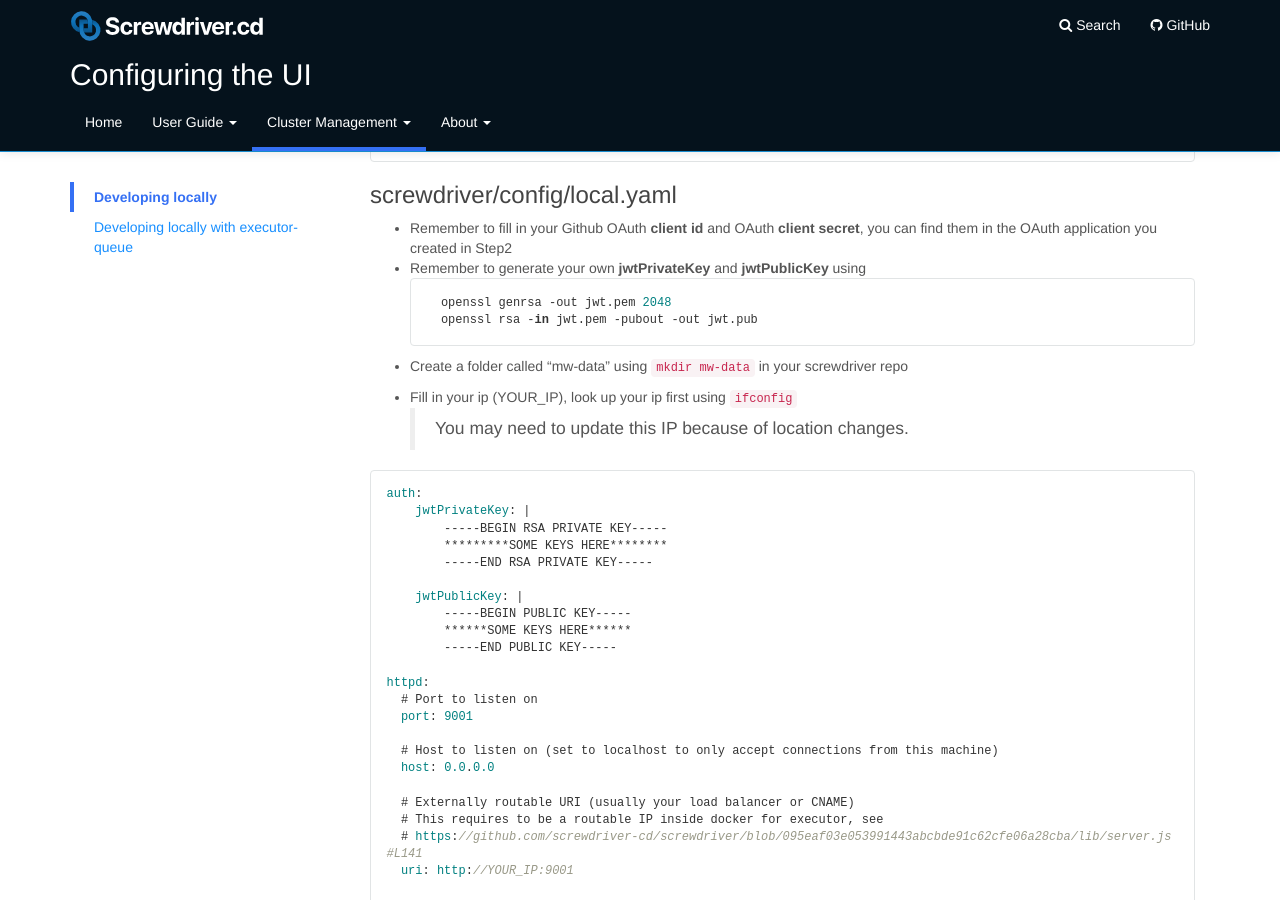
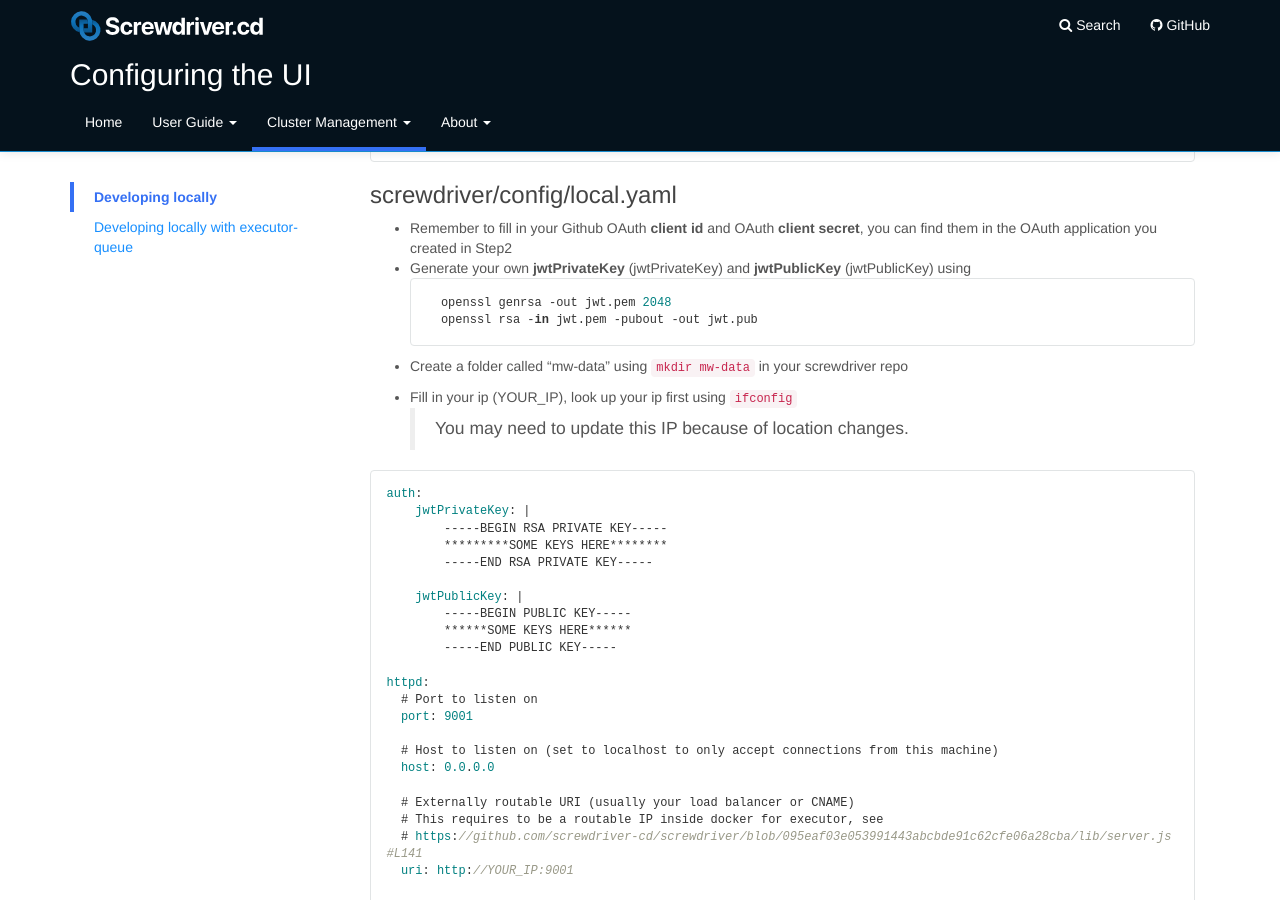
Before and after one commit to screwdriver-cd/guide, a Jekyll site: the page built from docs/cluster-management/developing-locally.md, in a window 1280 px wide and 900 px high, scrolled down 2009 px. Built offline with Jekyll 4.4.1, drawn with Linux system fonts in a browser that asks for light colours.

Commit message:
Update docs/cluster-management/developing-locally.md
Co-Authored-By: Tiffany K <tiffanykyi@gmail.com>

````diff
--- a/docs/cluster-management/developing-locally.md
+++ b/docs/cluster-management/developing-locally.md
@@ -65,7 +65,7 @@ module.exports = {
 
 ### screwdriver/config/local.yaml
 * Remember to fill in your Github OAuth **client id** and OAuth **client secret**, you can find them in the OAuth application you created in Step2
-* Remember to generate your own **jwtPrivateKey** and **jwtPublicKey** using
+* Generate your own **jwtPrivateKey** (jwtPrivateKey) and **jwtPublicKey** (jwtPublicKey) using
     ```bash
     openssl genrsa -out jwt.pem 2048
     openssl rsa -in jwt.pem -pubout -out jwt.pub
````
